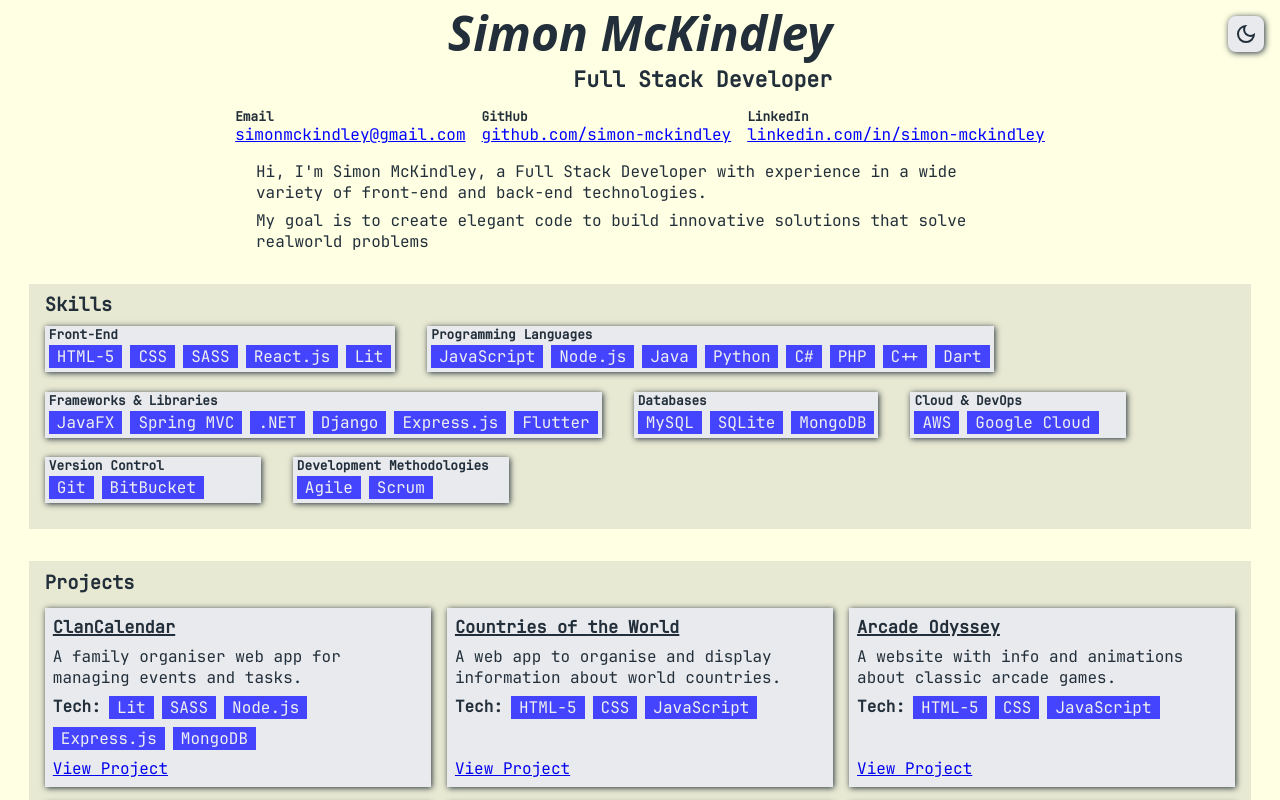
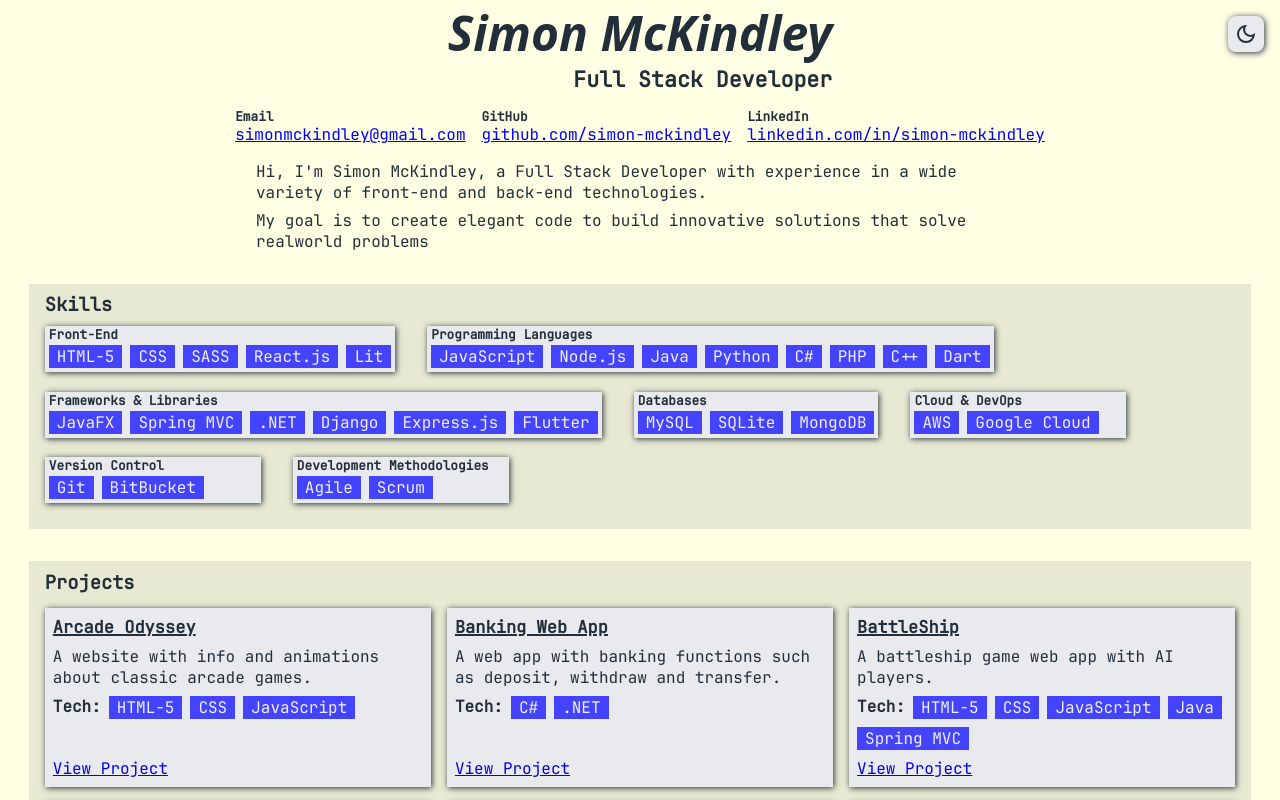
Before and after one commit to simon-mckindley/portfolio, a React (Vite) app: page / in a window 1280 px wide. Shown: the top 800 px of the page. Built offline with nearby package versions, Linux system fonts and the light colour scheme.

Commit message:
added count

```diff
--- a/src/App.css
+++ b/src/App.css
@@ -296,6 +296,11 @@ header {
       flex-wrap: wrap;
       column-gap: 1rem;
       row-gap: 0.5rem;
+
+      .projects-count {
+        opacity: 0;
+        animation: fadeIn 100ms 300ms ease forwards;
+      }
     }
   }
 }
--- a/src/components/Projects.jsx
+++ b/src/components/Projects.jsx
@@ -32,7 +32,7 @@ export default function ProjectList({ filters, onFilterClick }) {
             .then((response) => response.json())
             .then((data) => {
                 setProjects(data);
-                setFilteredProjects(data); // Initially show all projects
+                setFilteredProjects(data);
                 setLoading(false);
             })
             .catch((error) => console.error("Error fetching projects:", error));
@@ -51,7 +51,12 @@ export default function ProjectList({ filters, onFilterClick }) {
                         filters.every((filter) => project.technologies.includes(filter))
                     );
 
-            setFilteredProjects(newFilteredProjects);
+            // Sort projects alphabetically by "title"
+            const sortedProjects = newFilteredProjects.sort((a, b) =>
+                a.title.localeCompare(b.title)
+            );
+
+            setFilteredProjects(sortedProjects);
             setShowProjects(true); // Fade projects back in
         }, 300); // This should match the CSS fade-out duration
     }, [filters, projects]);
@@ -74,6 +79,7 @@ export default function ProjectList({ filters, onFilterClick }) {
                                 }
                             />
                         ))}
+                        <div className="projects-count">({filteredProjects.length})</div>
                     </div>
                 )}
             </div>
```
